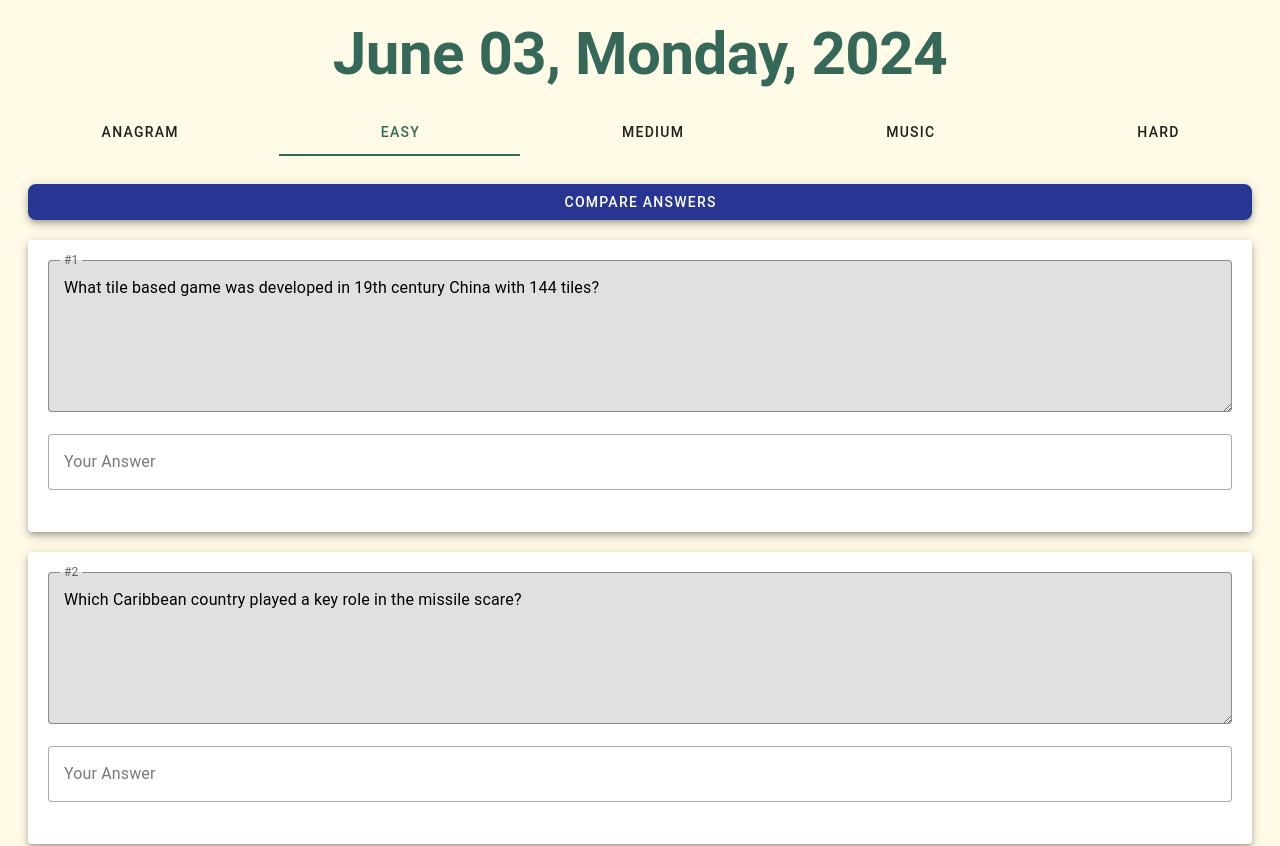
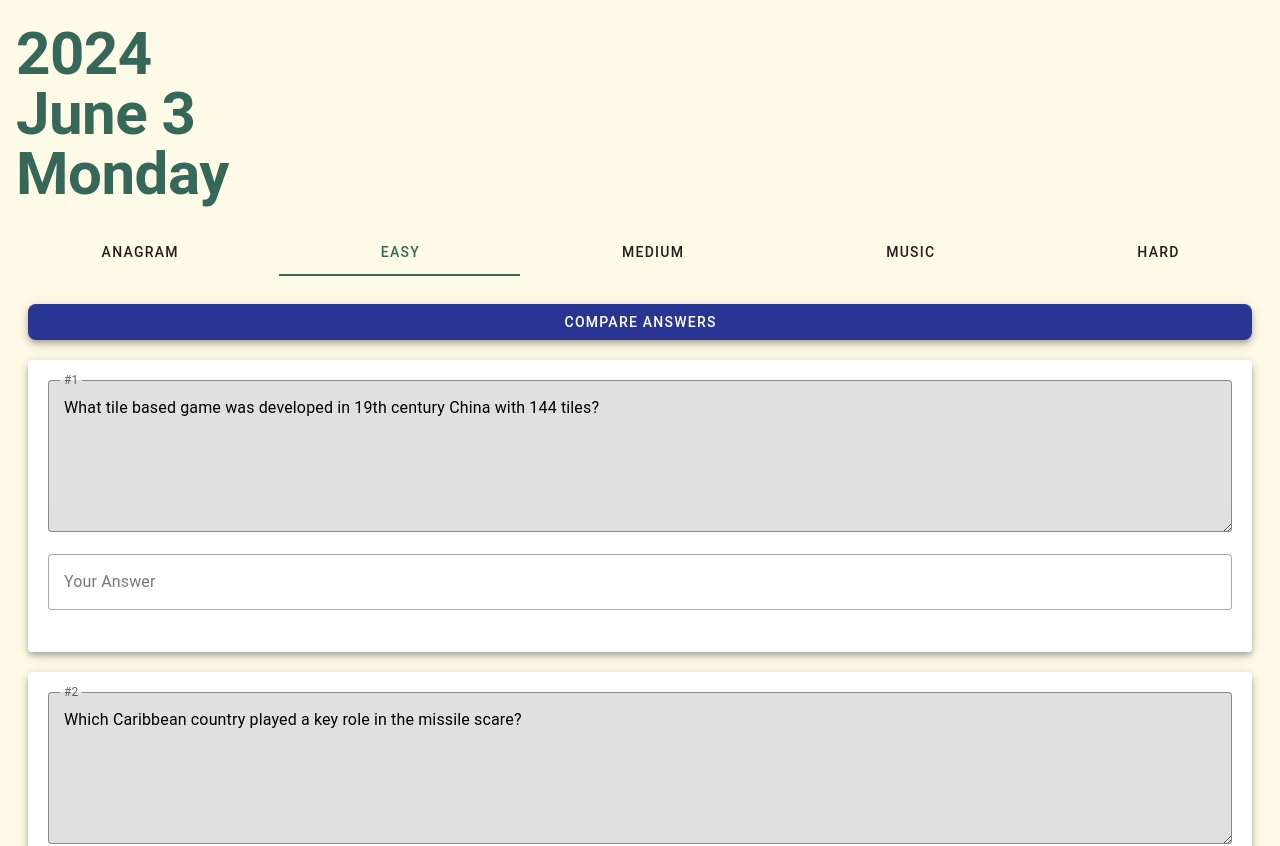
Before and after one commit to pro-dwadler/QuizAPI, a Vue app: page / in a window 1280 px wide. Shown: the top 846 px of the page. Built offline with nearby package versions, Linux system fonts and the light colour scheme.

Commit message:
update heading

```diff
--- a/src/components/Window.vue
+++ b/src/components/Window.vue
@@ -6,7 +6,11 @@ import AnagramRound from './AnagramRound.vue';
 import MusicRound from './MusicRound.vue';
 const tab = ref(null)
 const quiz = ref({
-    date: new Date().toDateString(),
+    date: {
+        day: "Monday",
+        date: "June 3",
+        year: "2024",
+    },
     modules: [
         {
             type: "EASY",
@@ -28,9 +32,15 @@ onMounted(async () => {
 
     <v-card color="basil">
 
-        <v-card-title class="text-center justify-center py-6">
-            <h1 class="font-weight-bold text-h2 text-basil">
-                {{ quiz.date }}
+        <v-card-title class="text-left justify-center py-6">
+            <h1 class="font-weight-bold text-h2 text-basil text-wrap">
+                {{ quiz.date.year }}
+            </h1>
+            <h1 class="font-weight-bold text-h2 text-basil text-wrap">
+                {{ quiz.date.date }}
+            </h1>
+            <h1 class="font-weight-bold text-h2 text-basil text-wrap">
+                {{ quiz.date.day }}
             </h1>
         </v-card-title>
 
--- a/src/utils/dataUtil.js
+++ b/src/utils/dataUtil.js
@@ -1,7 +1,12 @@
 import dayjs from 'dayjs'
 
 export function formatDate(date) {
-    return dayjs(new Date(date)).format("MMMM DD, dddd, YYYY")
+    const dt = dayjs(new Date(date))
+    return {
+        day: dt.format("dddd"),
+        date: dt.format("MMMM D"),
+        year: dt.format("YYYY"),
+    }
 }
 
 export async function getLastQuiz() {
```
